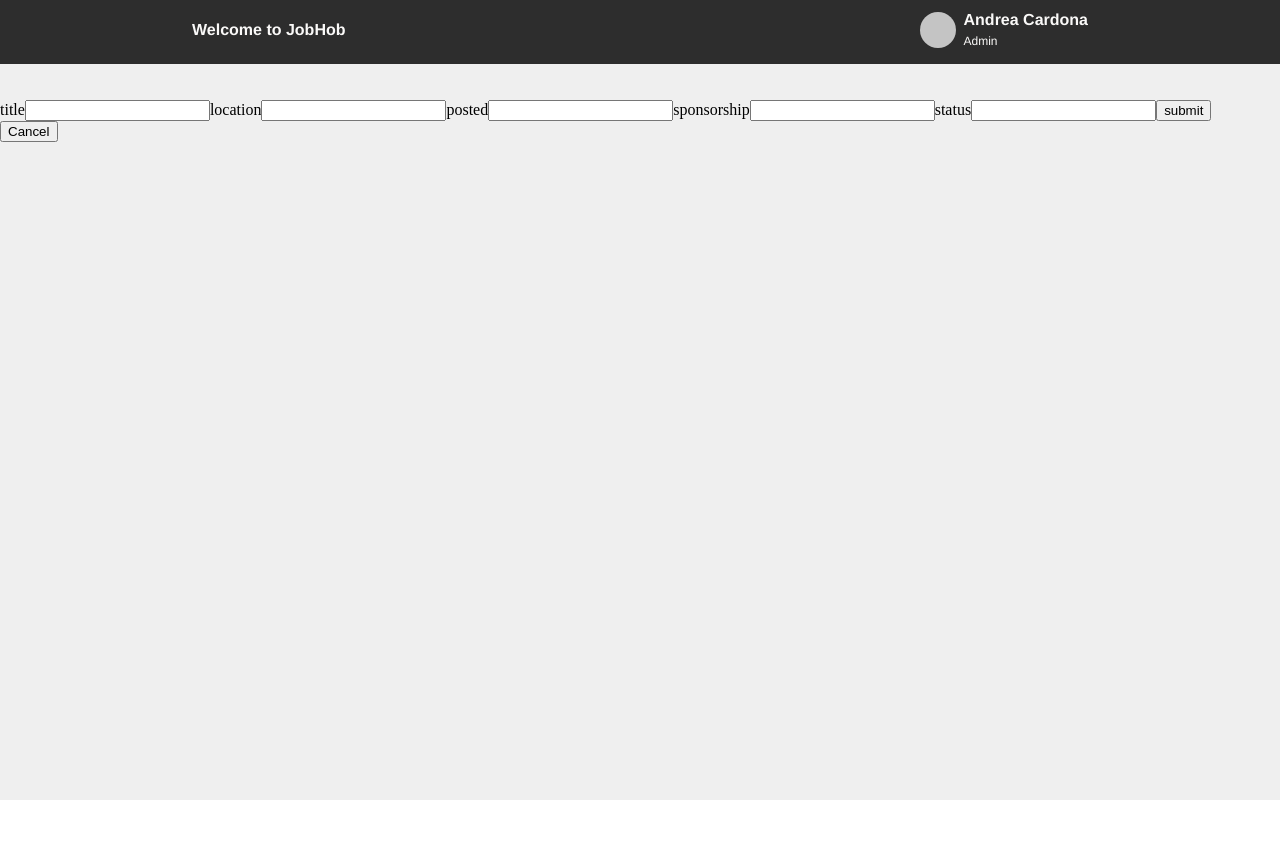
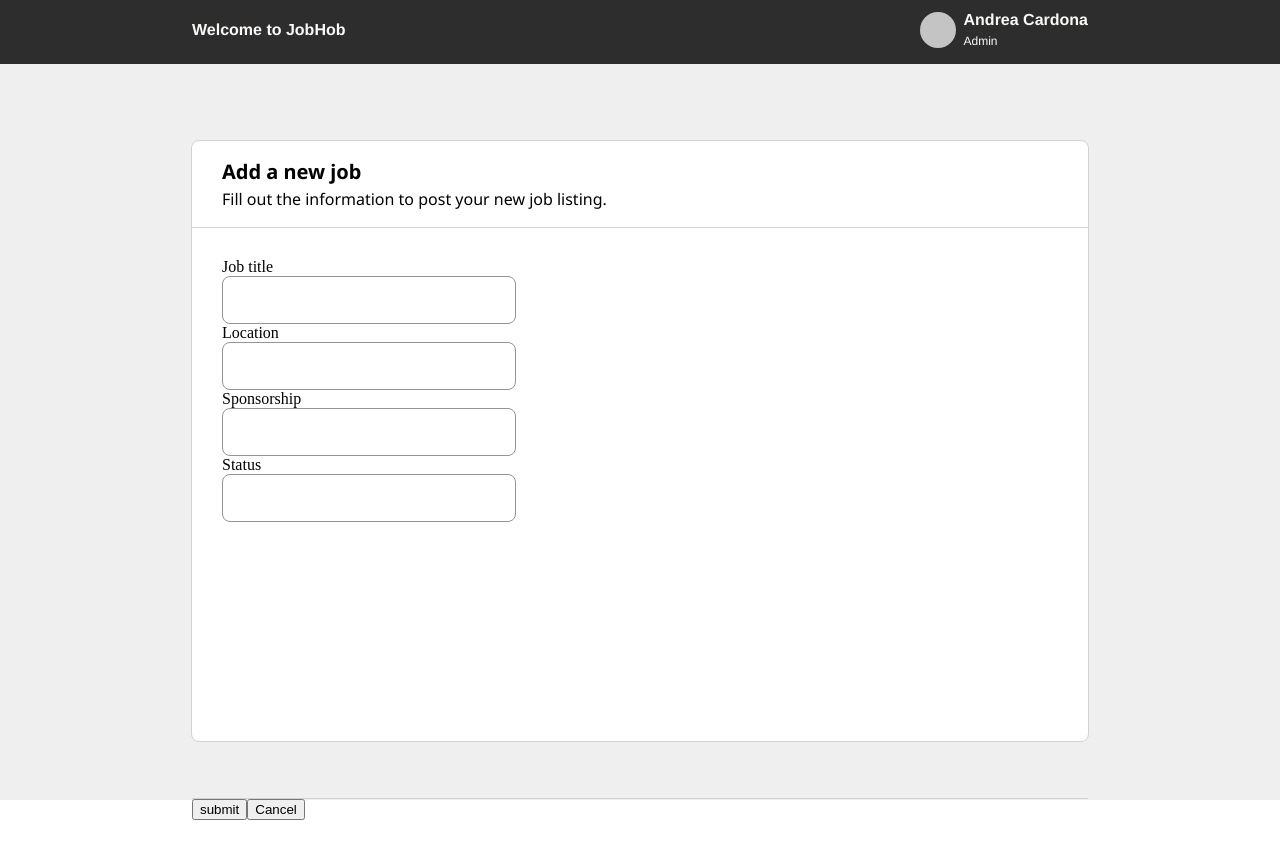
Before and after one commit to andreancardona/job-app, a React (Create React App) app: page /add-job in a window 1280 px wide. Shown: the top 858 px of the page. Before the commit the page ends 800 px from the top, so only its background shows below. Built offline with nearby package versions, Linux system fonts and the light colour scheme.

Commit message:
update(AddJobs): added styles to AddJobs

```diff
--- a/src/components/AddJob.js
+++ b/src/components/AddJob.js
@@ -33,27 +33,32 @@ const AddJob = (props) => {
   }
 
 	return (
-		<form className="add-job-form">
-      <label>title</label>
-      <input
-        type="text"
-        name="title"
-        value={job.title}
-        onChange={handleInputChange}
-      />
-      <label>location</label>
-        <input type="text" name="location" value={job.location} onChange={handleInputChange} />
-      <label>posted</label>
-        <input type="text" name="posted" value={job.posted} onChange={handleInputChange} />
-      <label>sponsorship</label>
-        <input type="text"name="sponsorship" value={job.sponsorship} onChange={handleInputChange} />
-      <label>status</label>
-        <input type="text" name="status" value={job.status} onChange={handleInputChange}/>
-      <button onClick={handleSubmit}>submit</button>
-      <button onClick={handleCancel} className="edit-button">
-        Cancel
-      </button>
-    </form>
+    <div className="add-job-container">
+      <div className="add-job-headers">
+      <div className="add-job-heading">
+        Add a new job
+      </div>
+      <div className="add-job--sub-heading">
+        Fill out the information to post your new job listing.
+      </div>
+      </div>
+      <form className="add-job-form">
+        <label className="label">Job title</label>
+          <input className="add-job-input" type="text" name="title" value={job.title} onChange={handleInputChange} />
+        <label className="label">Location</label>
+          <input className="add-job-input" type="text" name="location" value={job.location} onChange={handleInputChange} />
+        {/* <label>posted</label>
+          <input type="text" name="posted" value={job.posted} onChange={handleInputChange} /> */}
+        <label className="label">Sponsorship</label>
+          <input className="add-job-input" type="text"name="sponsorship" value={job.sponsorship} onChange={handleInputChange} />
+        <label className="label">Status</label>
+          <input className="add-job-input" type="text" name="status" value={job.status} onChange={handleInputChange}/>
+      </form>
+      <div className="add-job-footer">
+        <button onClick={handleSubmit}>submit</button>
+        <button onClick={handleCancel} className="edit-button">Cancel</button>
+      </div>
+    </div>
 	)
 }
 
--- a/src/styles/AddJob.css
+++ b/src/styles/AddJob.css
@@ -1,3 +1,62 @@
+.add-job-container {
+  margin-top: 140px;
+  width: 70%;
+  height: 75%;
+  background: #FFFFFF;
+  border: 1px solid #d4d2d0;
+  border-radius: 8px;
+}
+
+.add-job-headers {
+  height: 70px;
+  padding: 16px 0 0 30px;
+  border-bottom: 1px solid #d4d2d0;
+}
+
+.add-job-heading {
+  font-family: "Noto Sans";
+  font-size: 20px;
+  font-style: normal;
+  font-weight: 700;
+  line-height: 30px;
+  letter-spacing: 0em;
+}
+
+.add-job--sub-heading {
+  font-family: "Noto Sans";
+  font-size: 16px;
+  font-style: normal;
+  font-weight: 400;
+  line-height: 24px;
+  letter-spacing: 0em;
+}
+
 .add-job-form {
-  padding-top: 100px;
+  height: 510px;
+  display: flex;
+  flex-direction: column;
+  padding: 30px;
 }
+
+.job-title {
+  font-family: "Helvetica Neue";
+  font-size: 16px;
+  font-style: normal;
+  font-weight: 700;
+  line-height: 24px;
+  letter-spacing: 0em;
+  text-align: left;
+}
+
+.add-job-input {
+  width: 288px;
+  height: 44px;
+  bottom: 25px;
+  border: 1px solid #949494;
+  border-radius: 8px;
+}
+
+.add-job-footer{
+  height: 70px;
+  border-top: 1px solid #d4d2d0;
+}
```
